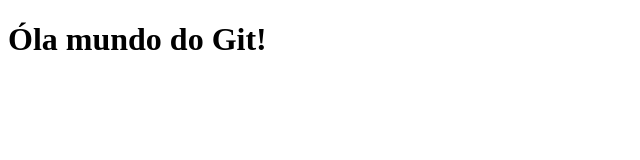
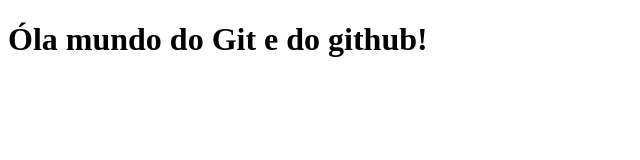
Before and after one commit to progamadoralexandre/aula-de-git, a plain HTML site: page index.html in a window 1280 px wide. Shown: the whole page, without its empty margins (0-640 px from the left). Drawn offline with Linux system fonts and the light colour scheme.

Commit message:
Adicionamos a palavra Githu

```diff
--- a/index.html
+++ b/index.html
@@ -7,7 +7,7 @@
     <link rel="stylesheet" href="css/estilo.css">
 </head>
 <body>
-    <h1>Óla mundo do Git!</h1>
+    <h1>Óla mundo do Git e do github!</h1>
     <script src="/js/index.js"></script>
 </body>
 </html>
```
